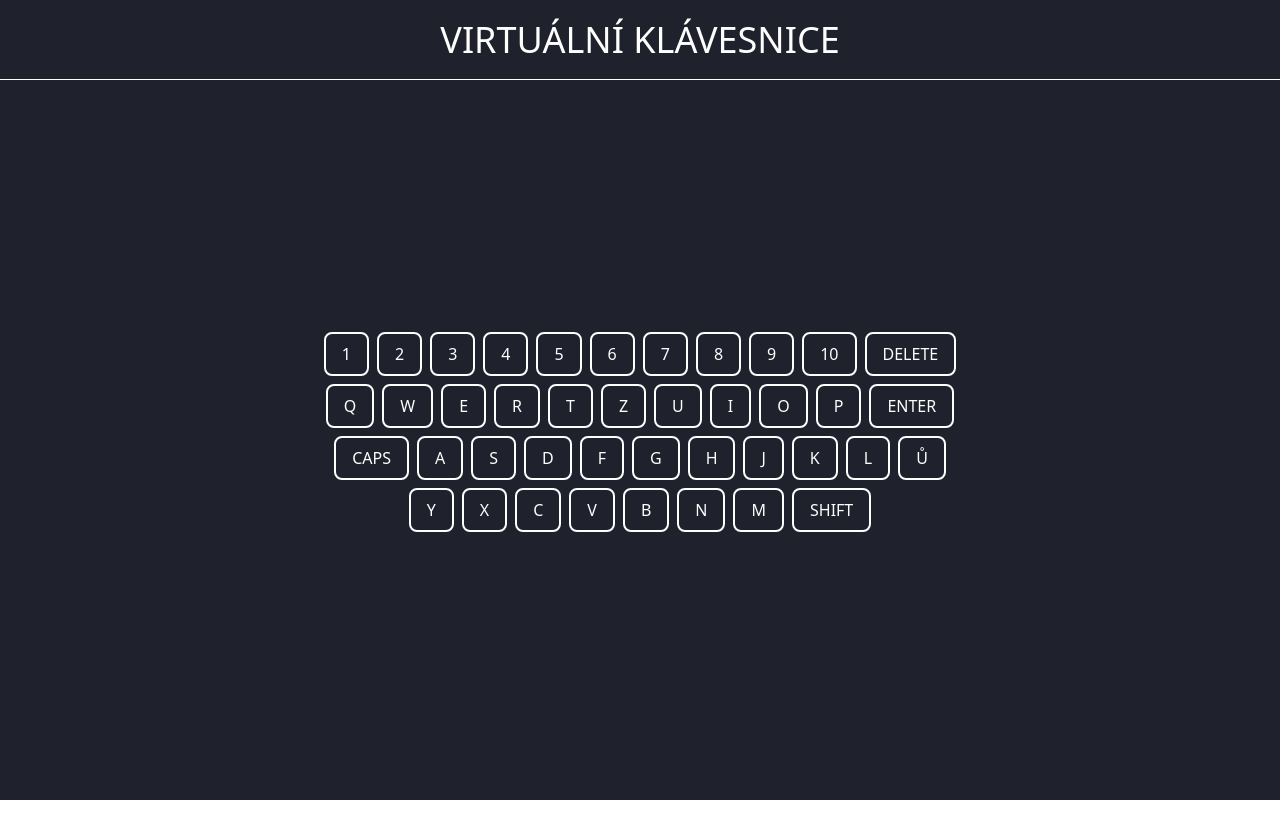
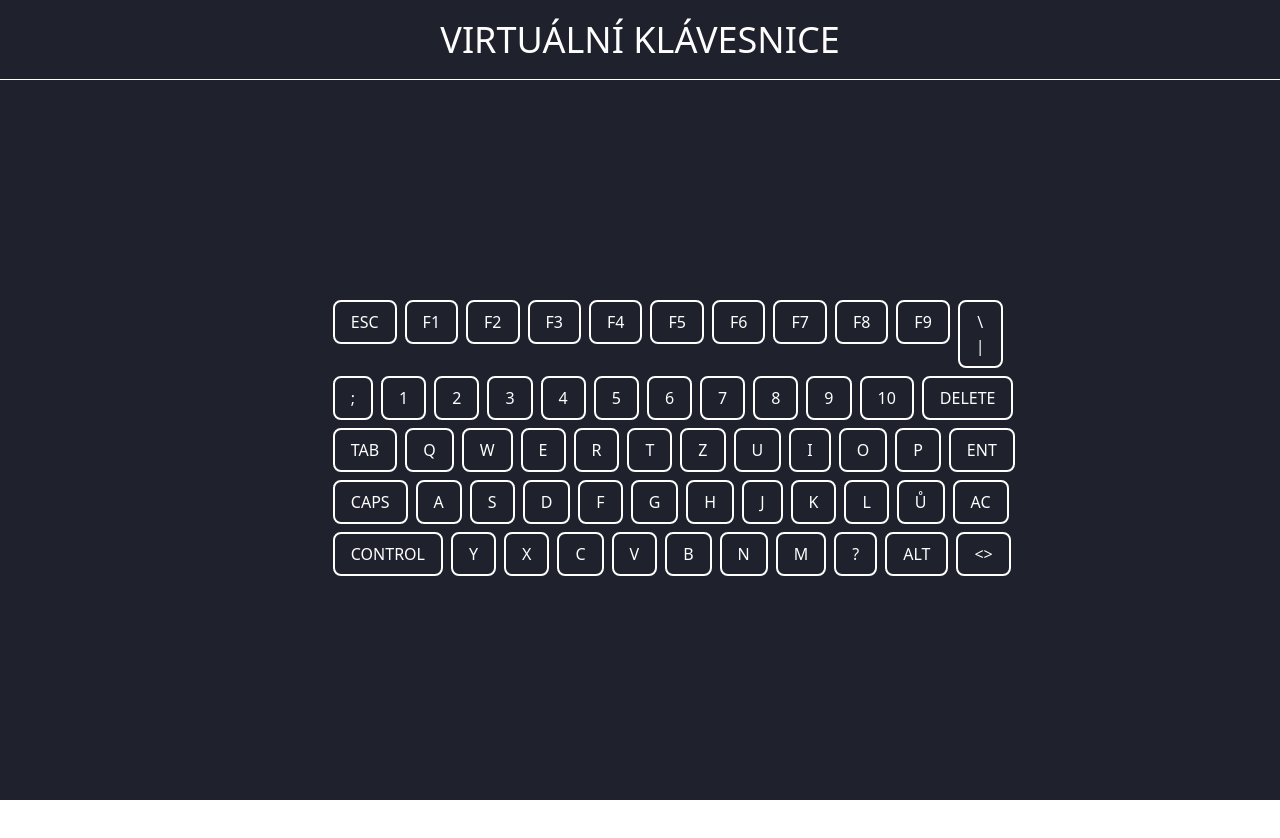
Before and after one commit to OndrejLosensky/virtual-keyboard, a React (Create React App) app: page / in a window 1280 px wide. Shown: the top 838 px of the page. Before the commit the page ends 800 px from the top, so only its background shows below. Built offline with nearby package versions, Linux system fonts and the light colour scheme; the HTML template or start-up script is replaced by a standard one.

Commit message:
struktura hotová

```diff
--- a/src/button/ButtonKey.js
+++ b/src/button/ButtonKey.js
@@ -3,7 +3,7 @@ import React from "react";
 const ButtonKey = (params) => {
     return (
         <div className="text-foreColorWhite">
-             <button class="px-4 py-2 bg-gray-300 hover:bg-gray-400 rounded-lg border-2 border-gray-500 uppercase">{params.text}</button>
+             <button class="px-4 py-2 bg-gray-300 hover:bg-gray-400 rounded-lg border-2 border-gray-500 uppercase hover:bg-foreColorWhite hover:text-backColor">{params.text}</button>
         </div>
     )
 }
--- a/src/keyboard/Keyboard.js
+++ b/src/keyboard/Keyboard.js
@@ -3,9 +3,27 @@ import ButtonKey from "../button/ButtonKey";
 
 const Keyboard = () => {
     return (
-        <div className=" h-[88%] flex flex-col gap-2 justify-center items-center" >
+        <div className="flex justify-center items-center h-screen">
+                <div className=" h-[45%] w-[48%] flex flex-col gap-2 " >
+
 
                     <div className="flex flex-row gap-2">
+                        <ButtonKey text="esc"/>
+                        <ButtonKey text="f1"/>
+                        <ButtonKey text="f2"/>
+                        <ButtonKey text="f3"/>
+                        <ButtonKey text="f4"/>
+                        <ButtonKey text="f5"/>
+                        <ButtonKey text="f6"/>
+                        <ButtonKey text="f7"/>
+                        <ButtonKey text="f8"/>
+                        <ButtonKey text="F9"/>
+                        <ButtonKey text="\ |"/>
+                    </div>
+
+
+                    <div className="flex flex-row gap-2">
+                        <ButtonKey text=";"/>
                         <ButtonKey text="1"/>
                         <ButtonKey text="2"/>
                         <ButtonKey text="3"/>
@@ -20,6 +38,7 @@ const Keyboard = () => {
                     </div>
 
                     <div className="flex flex-row gap-2">
+                        <ButtonKey text="Tab"/>
                         <ButtonKey text="Q"/>
                         <ButtonKey text="W"/>
                         <ButtonKey text="E"/>
@@ -30,7 +49,7 @@ const Keyboard = () => {
                         <ButtonKey text="i"/>
                         <ButtonKey text="o"/>
                         <ButtonKey text="p"/>
-                <ButtonKey text="enter"/>
+                        <ButtonKey text="ent"/>
                     </div>
 
                     <div className="flex flex-row gap-2">
@@ -45,9 +64,11 @@ const Keyboard = () => {
                         <ButtonKey text="k"/>
                         <ButtonKey text="l"/>
                         <ButtonKey text="ů"/>
+                        <ButtonKey text="AC"/>
                     </div>
 
                     <div className="flex flex-row gap-2">
+                        <ButtonKey text="control"/>
                         <ButtonKey text="y"/>
                         <ButtonKey text="x"/>
                         <ButtonKey text="c"/>
@@ -55,9 +76,13 @@ const Keyboard = () => {
                         <ButtonKey text="b"/>
                         <ButtonKey text="n"/>
                         <ButtonKey text="m"/>
-                <ButtonKey text="shift"/>
+                        <ButtonKey text="?"/>
+                        <ButtonKey text="alt"/>
+                        <ButtonKey text="<>"/>
                     </div>
                     </div>
+                            </div>
+
 
 
     )
```
Lines whose indentation alone changed are shown as unchanged.
